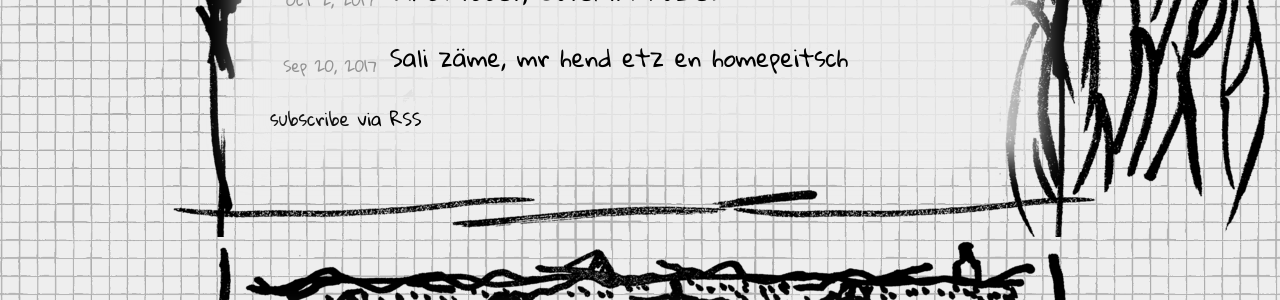
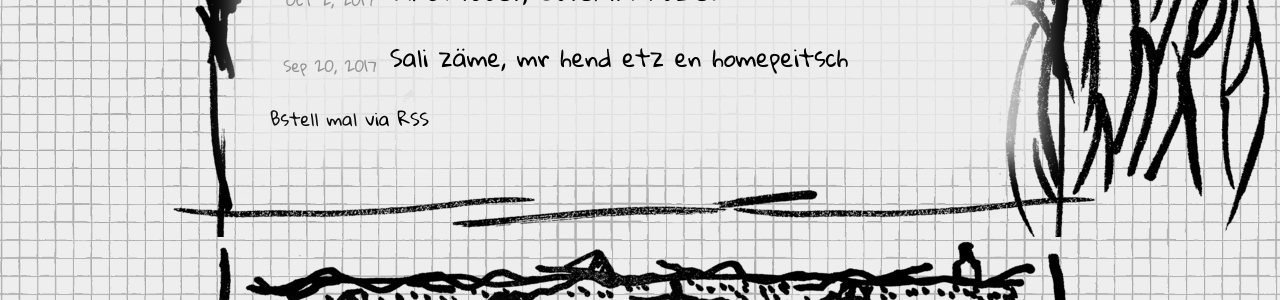
Before and after one commit to mogria/guezzlpage, a Jekyll site: the page built from index.html, in a window 1280 px wide. Shown: the part 516-816 px from the top of the page. Built offline with Jekyll 4.4.1, drawn with Linux system fonts in a browser that asks for light colours.

Commit message:
changed RSS link

```diff
--- a/index.html
+++ b/index.html
@@ -24,6 +24,6 @@
     {% endfor %}
   </ul>
 
-  <p class="rss-subscribe">subscribe <a href="{{ "/feed.xml" | prepend: site.baseurl }}">via RSS</a></p>
+  <p class="rss-subscribe">Bstell mal <a href="{{ "/feed.xml" | prepend: site.baseurl }}">via RSS</a></p>
 
 </div>
```
